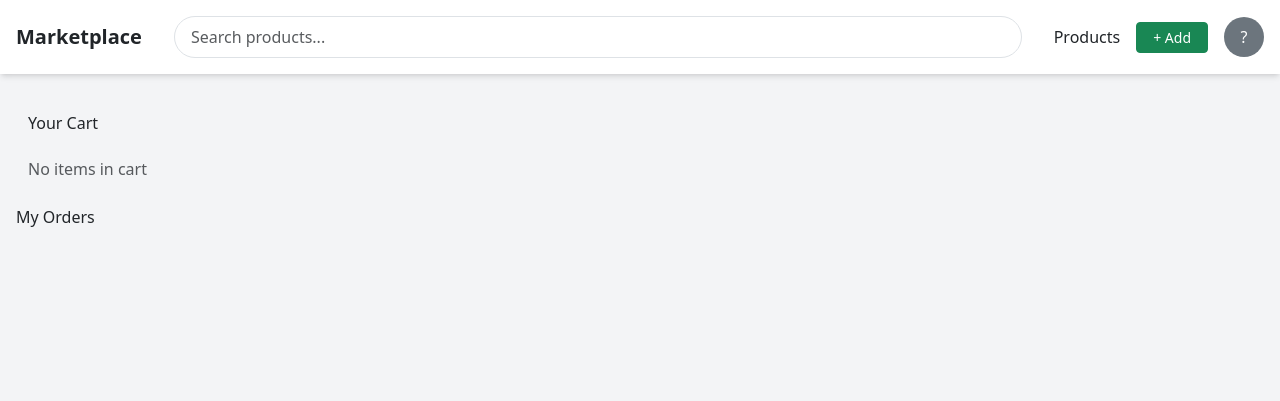
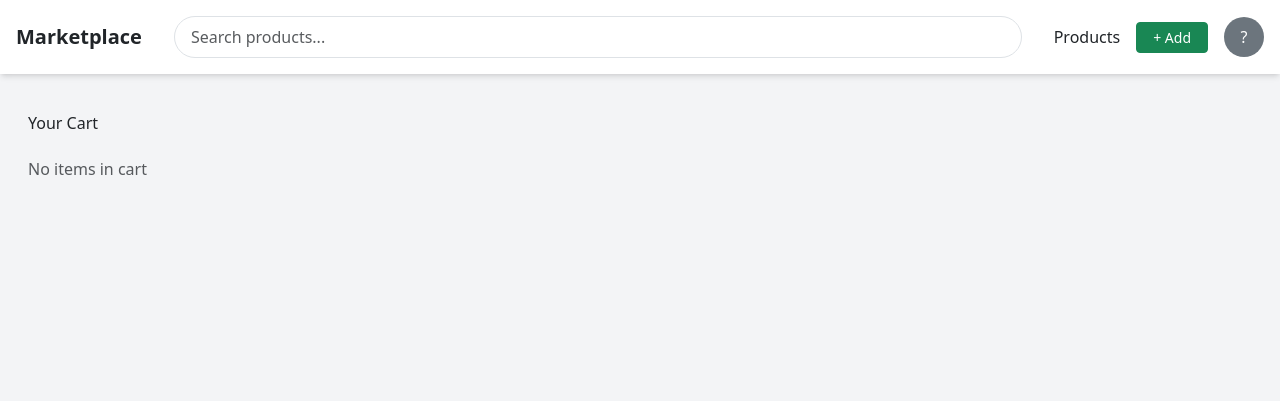
Before and after one commit to shawon1177/new_market, a Django app: page /listings/cart/ in a window 1280 px wide. Shown: the top 401 px of the page. Run offline with Django 5.2, Linux system fonts and the light colour scheme; the visitor is signed in with stand-in values (Sample User, id 1); data that the repository does not hold is empty; some libraries are stand-ins or nearby versions.

Commit message:
cart issue fix

```diff
--- a/listings/templates/listings/cart.html
+++ b/listings/templates/listings/cart.html
@@ -105,7 +105,7 @@
 
 <div id="dynamic-section"></div>
 
-<button onclick="loadOrders()">My Orders</button>
+
 
 <!-- STYLES -->
 <style>
```
Also changed, not shown: accounts/templates/accounts/login.html (+1 -9 lines), listings/templates/listings/dashboard.html (+9 -1 lines).
